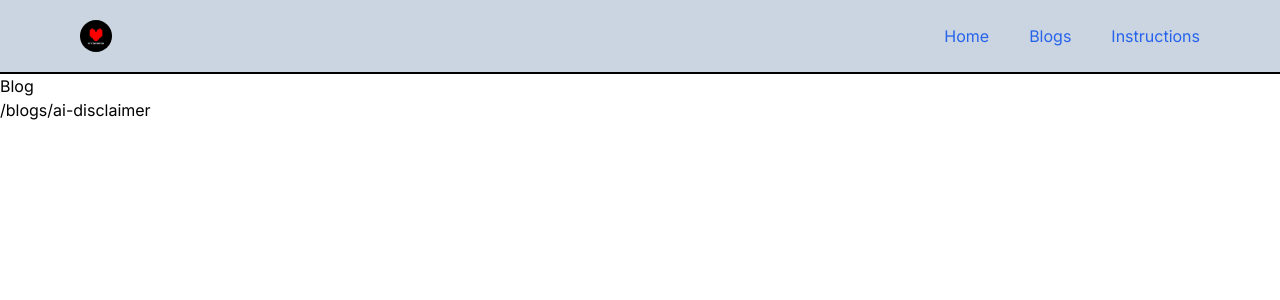
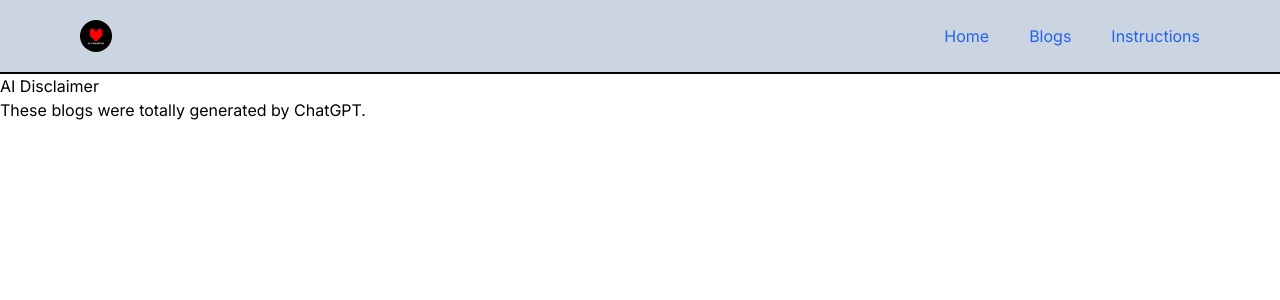
Before and after one commit to Oculux314/wdcc-academy-mini-project, a Next.js app: page /blogs/ai-disclaimer in a window 1280 px wide. Shown: the top 300 px of the page. Built offline with nearby package versions, Linux system fonts and the light colour scheme.

Commit message:
:sparkles: create blog page

```diff
--- a/src/app/blogs/[slug]/page.tsx
+++ b/src/app/blogs/[slug]/page.tsx
@@ -1,8 +1,13 @@
-export default function Blog({ params }: { params: { slug: string } }) {
+import { Blog } from "@/types/Blog";
+
+export default async function BlogPage({ params }: { params: { slug: string } }) {
+  const res = await fetch(`http://localhost:3000/api/blogs/${params.slug}`);
+  const blogs = (await res.json()) as Blog;
+
   return (
-    <div>
-      <h1>Blog</h1>
-      <p>/blogs/{params.slug}</p>
-    </div>
+    <main>
+      <h1>{blogs.title}</h1>
+      <p>{blogs.content}</p>
+    </main>
   );
 }
--- a/src/app/blogs/page.tsx
+++ b/src/app/blogs/page.tsx
@@ -1,6 +1,6 @@
 import { Blog } from "@/types/Blog";
 
-export default async function Blogs() {
+export default async function BlogsPage() {
   const res = await fetch("http://localhost:3000/api/blogs");
   const blogs = (await res.json()) as Blog[];
 
--- a/src/app/instructions/page.tsx
+++ b/src/app/instructions/page.tsx
@@ -1,4 +1,4 @@
-export default function Instructions() {
+export default function InstructionsPage() {
   return (
     <div>
       <h1>Instructions</h1>
--- a/src/app/page.tsx
+++ b/src/app/page.tsx
@@ -1,4 +1,4 @@
-export default function Home() {
+export default function HomePage() {
   return (
     <main className="h-full grid grid-cols-4 grid-rows-4 gap-5 p-5">
       <div className="home-div border-red-500 col-span-full">
```
